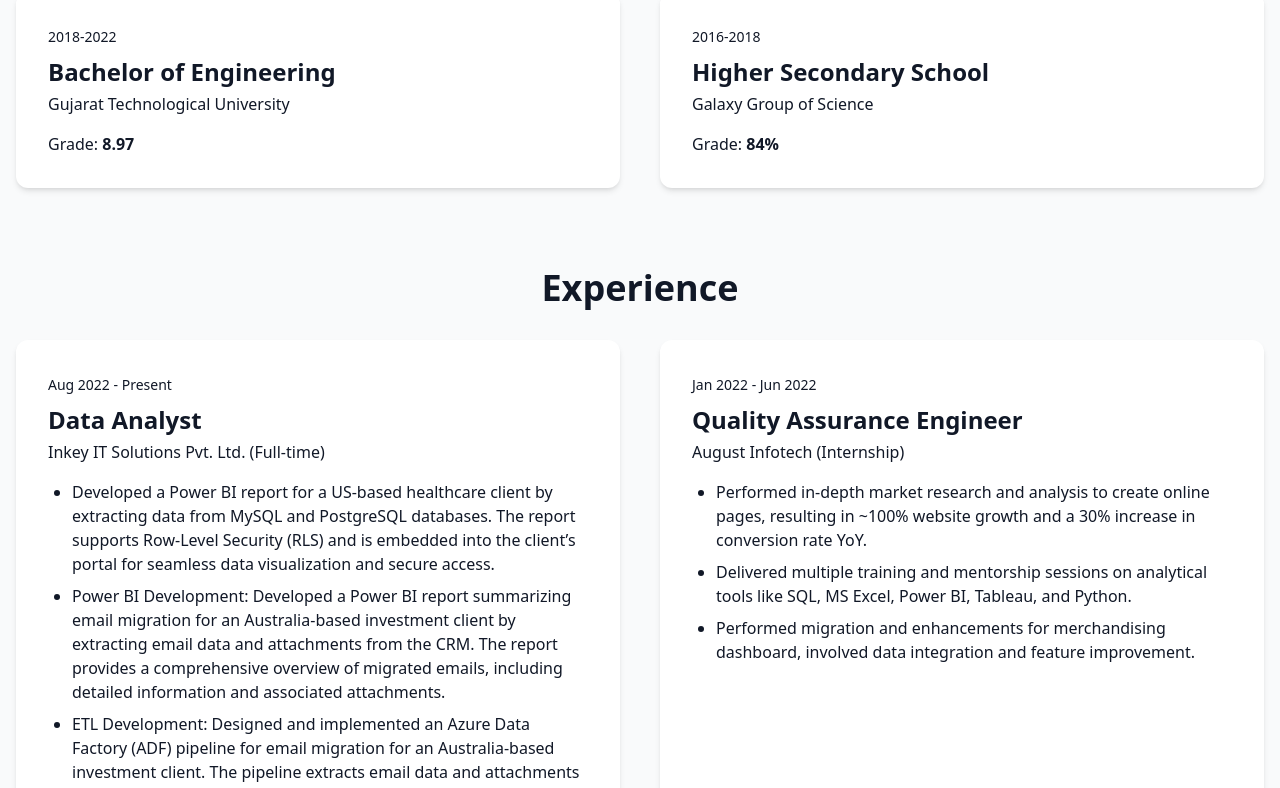
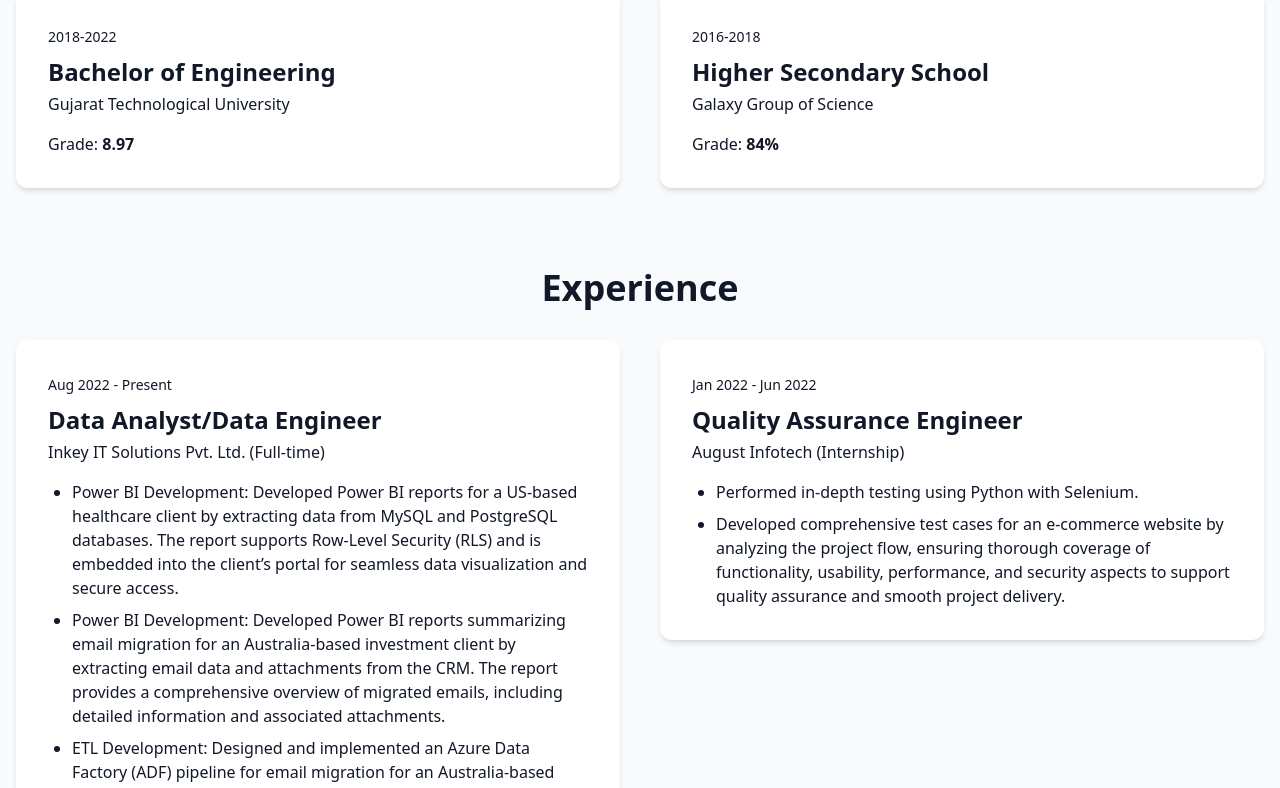
Before and after one commit to Kpds1411/KP_Portfolio, a React (Vite) app: page / in a window 1280 px wide. Shown: the part 2000-2788 px from the top of the page. Built offline with nearby package versions, Linux system fonts and the light colour scheme.

Commit message:
added details in the experience section and changed UI

```diff
--- a/src/component/experience/index.jsx
+++ b/src/component/experience/index.jsx
@@ -29,7 +29,7 @@
           {experienceData.map((experience, index) => (
             <div
               key={index}
-              className={`p-8 rounded-xl shadow-md hover:shadow-2xl ${cardBackground} ${text} ${transition.duration} transform hover:scale-105`}
+              className={`p-8 rounded-xl h-fit shadow-md hover:shadow-2xl ${cardBackground} ${text} ${transition.duration} transform hover:scale-105`}
             >
               <span className={`text-sm ${text}`}>{experience.date}</span>
               <h2 className="text-2xl font-semibold mt-2">
--- a/src/constants/experience.js
+++ b/src/constants/experience.js
@@ -1,13 +1,15 @@
 const experienceData = [
   {
     date: "Aug 2022 - Present",
-    title: "Data Analyst",
+    title: "Data Analyst/Data Engineer",
     company: "Inkey IT Solutions Pvt. Ltd. (Full-time)",
     description: [
-      "Developed a Power BI report for a US-based healthcare client by extracting data from MySQL and PostgreSQL databases. The report supports Row-Level Security (RLS) and is embedded into the client’s portal for seamless data visualization and secure access.",
-      "Power BI Development: Developed a Power BI report summarizing email migration for an Australia-based investment client by extracting email data and attachments from the CRM. The report provides a comprehensive overview of migrated emails, including detailed information and associated attachments.",
+      "Power BI Development: Developed Power BI reports for a US-based healthcare client by extracting data from MySQL and PostgreSQL databases. The report supports Row-Level Security (RLS) and is embedded into the client’s portal for seamless data visualization and secure access.",
+      "Power BI Development: Developed Power BI reports summarizing email migration for an Australia-based investment client by extracting email data and attachments from the CRM. The report provides a comprehensive overview of migrated emails, including detailed information and associated attachments.",
       "ETL Development: Designed and implemented an Azure Data Factory (ADF) pipeline for email migration for an Australia-based investment client. The pipeline extracts email data and attachments from the CRM, offering dynamic functionality that allows users to specify date ranges and target entities for data migration.",
-      "Designed and executed A/B tests, performed rigorous statistical analysis, leading to a 20% MoM increase in the conversion rate.",
+      "Power BI Development: Developed Power BI reports for a Dubai-based logistics and trading client by extracting data from an on-premises SQL Server and Excel files through a data gateway, ensuring seamless data integration and real-time reporting using Power Apps integration in PowerBI reports.",
+      "ETL Development: Designed and implemented SSIS packages to extract data from an on-premises SQL Server and Excel files, supporting insert, update, and delete operations to maintain data synchronization between databases. Scheduled the packages using SQL Server Agent jobs for automated and efficient data processing.",
+      "Developed ETL solutions using SSIS, Azure Data Factory (ADF), and Azure Databricks, along with reporting solutions across the automobile, finance, and education domains for clients worldwide. Delivered scalable, data-driven insights through efficient data integration and reporting frameworks."
     ],
   },
   {
@@ -15,9 +17,8 @@
     title: "Quality Assurance Engineer",
     company: "August Infotech (Internship)",
     description: [
-      "Performed in-depth market research and analysis to create online pages, resulting in ~100% website growth and a 30% increase in conversion rate YoY.",
-      "Delivered multiple training and mentorship sessions on analytical tools like SQL, MS Excel, Power BI, Tableau, and Python.",
-      "Performed migration and enhancements for merchandising dashboard, involved data integration and feature improvement.",
+      "Performed in-depth testing using Python with Selenium.",
+      "Developed comprehensive test cases for an e-commerce website by analyzing the project flow, ensuring thorough coverage of functionality, usability, performance, and security aspects to support quality assurance and smooth project delivery."
     ],
   },
   {
@@ -25,9 +26,9 @@
     title: "Data Science Intern",
     company: "BrainyBeam Technologies Pvt. Ltd. (Internship)",
     description: [
-      "Analysed ad campaigns, clickstream, and customer surveys data, identified an increasing demand and launched a strategic product line.",
-      "Developed time series forecasting models to predict sales and optimize marketing budgets, achieving model performance of 92%.",
-      "Designed and executed A/B tests, performed rigorous statistical analysis, leading to a 20% MoM increase in the conversion rate.",
+      "Joined in the 3rd year of my B.Tech.",
+      "Explored Python and data science libraries for the first time and learnt basics.",
+      "Developed a movie recommendation system and a property price prediction model using Python. The movie recommendation system leverages collaborative filtering or content-based techniques to suggest personalized movie choices, while the property price predictor uses machine learning algorithms to estimate property values based on various features.",
     ],
   },
 ];
```
